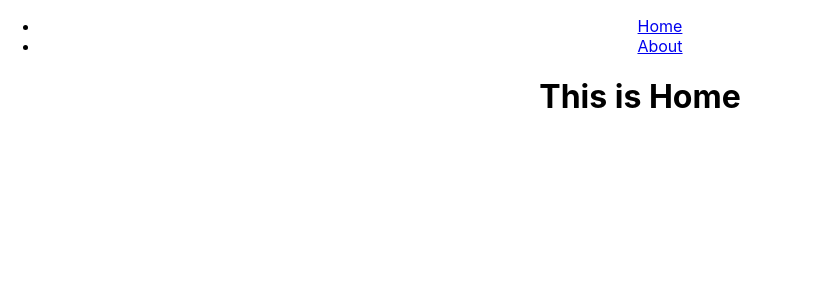
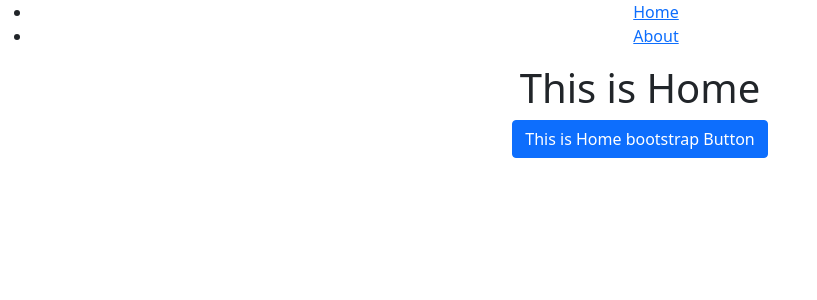
Before and after one commit to ne2la/react-pages, a React (Create React App) app: page / in a window 1280 px wide. Shown: the top 300 px of the page, without its empty margins (0-817 px from the left). Built offline with nearby package versions, Linux system fonts and the light colour scheme.

Commit message:
add bootstrap

```diff
--- a/package.json
+++ b/package.json
@@ -7,7 +7,9 @@
     "@testing-library/jest-dom": "^5.11.4",
     "@testing-library/react": "^11.1.0",
     "@testing-library/user-event": "^12.1.10",
+    "bootstrap": "^5.1.0",
     "react": "^17.0.2",
+    "react-bootstrap": "^2.0.0-beta.5",
     "react-dom": "^17.0.2",
     "react-router-dom": "^5.2.0",
     "react-scripts": "4.0.3",
--- a/src/components/Home.js
+++ b/src/components/Home.js
@@ -1,9 +1,13 @@
 import React from 'react'
+import 'bootstrap/dist/css/bootstrap.min.css';
+import { Button } from 'react-bootstrap';
 
 const Home = () => {
     return (
         <div>
             <h1> This is Home </h1>
+            <Button variant="primary"> This is Home bootstrap Button </Button>
+
         </div>
     )
 }
```
Also changed, not shown: 1 other file (tests, documents, lock files or other folders).
